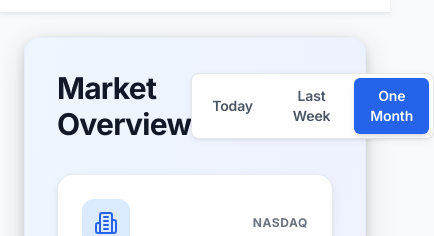
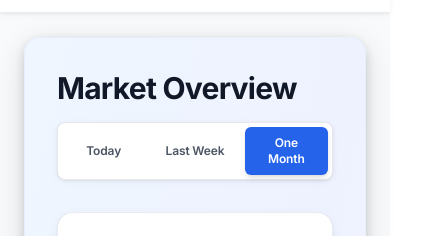
Before and after one commit to lawski1/rise-investment-advisor, a Next.js app: page / in a window 390 px wide. Shown: the part 229-465 px from the top of the page, 434 px wide, since content can reach past the window. Built offline with nearby package versions, Linux system fonts and the light colour scheme; no server answers.

Commit message:
Improve time period selector visibility and responsiveness

```diff
--- a/components/MarketSummary.tsx
+++ b/components/MarketSummary.tsx
@@ -197,16 +197,17 @@ export default function MarketSummary({ analysis }: MarketSummaryProps) {
 
   return (
     <div className="bg-gradient-to-br from-blue-50 via-indigo-50 to-purple-50 rounded-2xl shadow-strong p-8 mb-8 border border-blue-100/50">
-      <div className="flex items-center justify-between mb-8">
+      <div className="flex flex-col sm:flex-row items-start sm:items-center justify-between mb-8 gap-4">
         <h2 className="text-3xl font-bold text-gray-900 tracking-tight">Market Overview</h2>
 
         {/* Time Period Selector */}
-        <div className="flex items-center gap-2 bg-white rounded-lg p-1 shadow-soft border border-gray-200">
+        <div className="flex items-center gap-2 bg-white rounded-lg p-1 shadow-soft border border-gray-200 w-full sm:w-auto">
           {(['today', 'week', 'month'] as TimePeriod[]).map((period) => (
             <button
               key={period}
+              type="button"
               onClick={() => setSelectedPeriod(period)}
-              className={`px-4 py-2 rounded-md text-sm font-semibold transition-all ${
+              className={`flex-1 sm:flex-none px-3 sm:px-4 py-2 rounded-md text-xs sm:text-sm font-semibold transition-all ${
                 selectedPeriod === period
                   ? 'bg-blue-600 text-white shadow-md'
                   : 'text-gray-600 hover:text-gray-900 hover:bg-gray-50'
```
